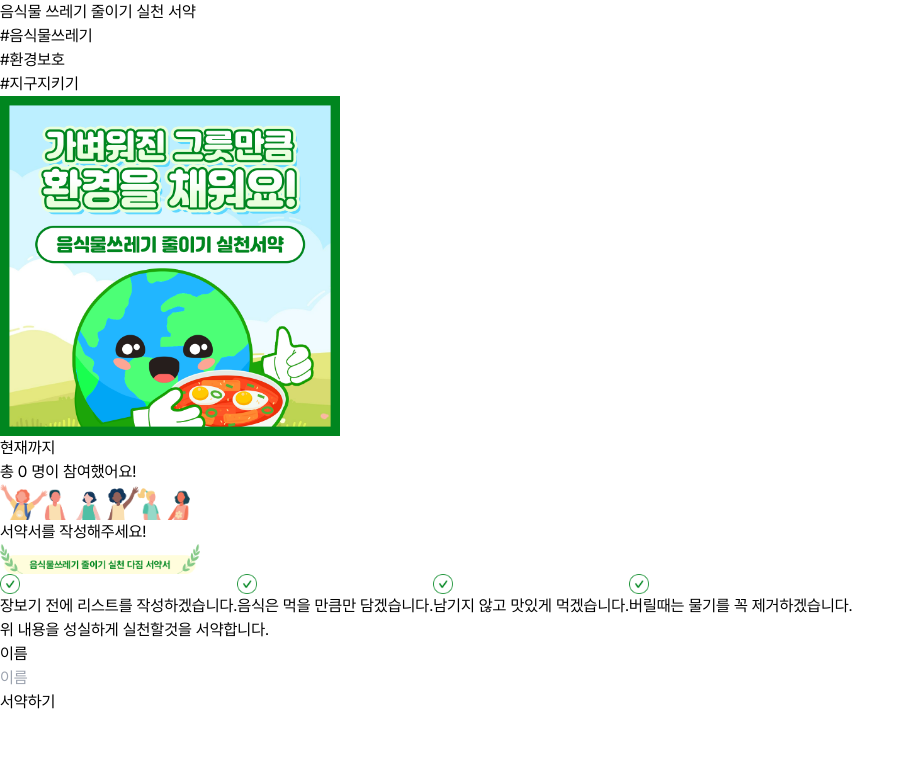
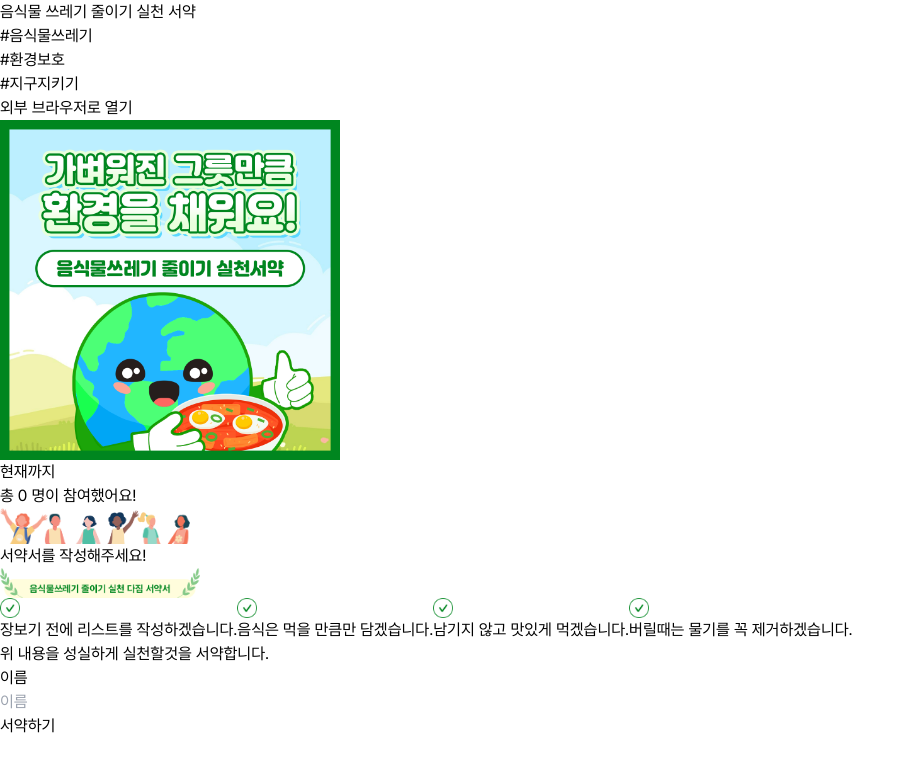
Before and after one commit to PGjun/waste-less-pledge-fe, a Next.js app: page / in a window 1280 px wide. Shown: the top 772 px of the page, without its empty margins (0-915 px from the left). Built offline with nearby package versions, Linux system fonts and the light colour scheme; no server answers.

Commit message:
ㅇㅁㄴ

```diff
--- a/src/app/container/main.jsx
+++ b/src/app/container/main.jsx
@@ -4,6 +4,26 @@ import { useEffect, useState } from 'react'
 import { useRouter } from 'next/navigation'
 
 const BASE_URL = 'http://43.201.46.179'
+
+function openExternalBrowser() {
+  var userAgent = navigator.userAgent || navigator.vendor || window.opera
+
+  // iOS 기기인지 확인
+  if (/iPad|iPhone|iPod/.test(userAgent) && !window.MSStream) {
+    // iOS 기기에서는 window.open 사용
+    window.open('https://localhost:3000', '_blank')
+  }
+  // 안드로이드 기기인지 확인
+  else if (/android/i.test(userAgent)) {
+    // 안드로이드 기기에서는 intent 사용
+    window.location.href =
+      'intent://localhost:3000#Intent;scheme=https;package=com.android.chrome;end;'
+  }
+  // 그 외의 경우 (안드로이드와 iOS가 아닌 경우)
+  else {
+    alert('외부 브라우저로 열기 기능이 지원되지 않는 기기입니다.')
+  }
+}
 
 export const Main = () => {
   const router = useRouter()
@@ -70,6 +90,9 @@ export const Main = () => {
           #지구지키기
         </div>
       </div>
+      <a href="#" onclick={() => openExternalBrowser()}>
+        외부 브라우저로 열기
+      </a>
 
       <img
         src="/images/main.png"
```
